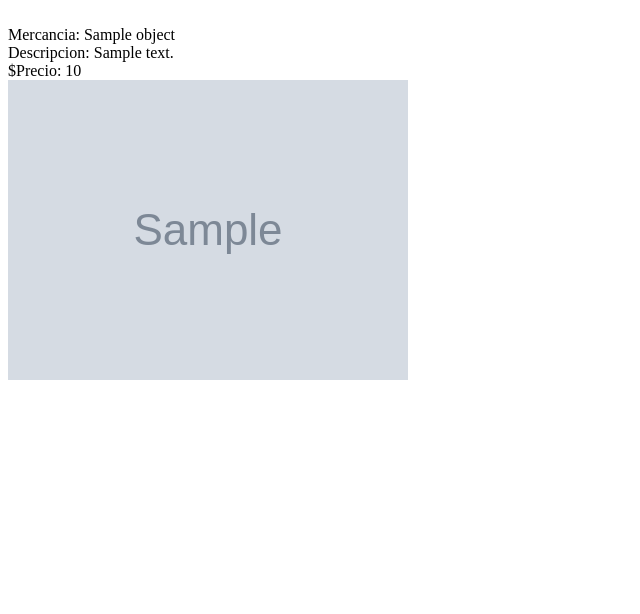
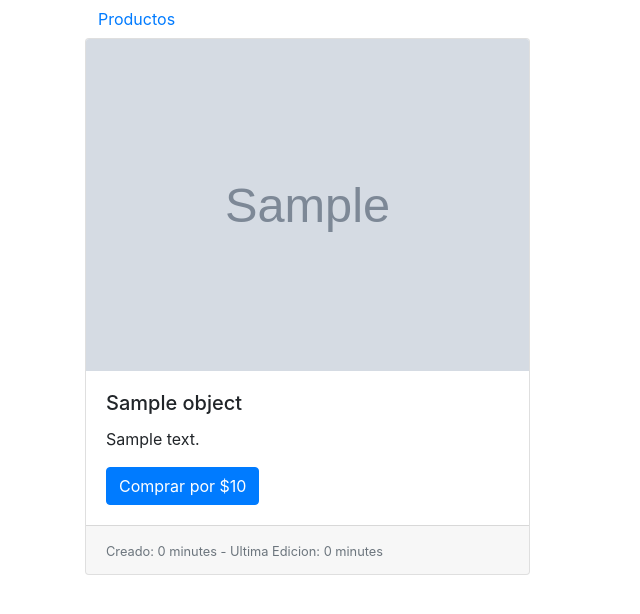
Before and after one commit to bay007/django-ecommerce-course, a Django app: template productos/templates/productos/producto_detail.html in a window 1280 px wide. Shown: the top 614 px of the page, without its empty margins (0-640 px from the left). Run offline with Django 3.2, Linux system fonts and the light colour scheme; the template is opened without the code that fills it: most values are stand-ins (such as "Sample title", 1, 10 or a date in 2020); grey boxes marked "Sample" are stand-in pictures; some libraries are stand-ins or nearby versions.

Commit message:
Products detail
Se modifican las vistas para que se vean mejor los productos como boostrap

```diff
--- a/productos/templates/productos/producto_detail.html
+++ b/productos/templates/productos/producto_detail.html
@@ -1,6 +1,23 @@
-<br/> Mercancia: {{object.titulo}}
-<br/>Descripcion: {{object.descripcion}}
-<br/> $Precio: {{object.precio}}
-<br/> {% if object.imagen %}
-<img src={{MEDIA_URL}}{{object.imagen}} title={{object.titulo}}></img>
-{% endif %}
+{% extends "base.html" %}{% load static %} {%block contenido%}
+<div class="container">
+    <div class="row">
+        <div class="col-sm-5">
+            <a href="javascript:history.go(-1)" class="btn">Productos</a>
+            <div class="card-deck">
+                <div class="card  mb-3">
+                    <img class="card-img-top" src={{MEDIA_URL}}{{object.imagen}} class="img-fluid" alt="{{object.titulo}}">
+                    <div class="card-body">
+                        <h5 class="card-title">{{object.titulo}}</h5>
+                        <p class="card-text">{{object.descripcion}}</p>
+                        <a href="#" class="btn btn-primary">Comprar por ${{object.precio}}</a>
+                    </div>
+                    <div class="card-footer">
+                        <small class="text-muted">Creado: {{object.created |timesince }} - Ultima Edicion: {{object.lastupdate |timesince }}</small>
+                    </div>
+                </div>
+            </div>
+        </div>
+    </div>
+</div>
+
+{%endblock%}
```
Also changed, not shown: productos/templates/productos/producto_list.html (+24 -10 lines), templates/contact/view.html (+0 -10 lines).
